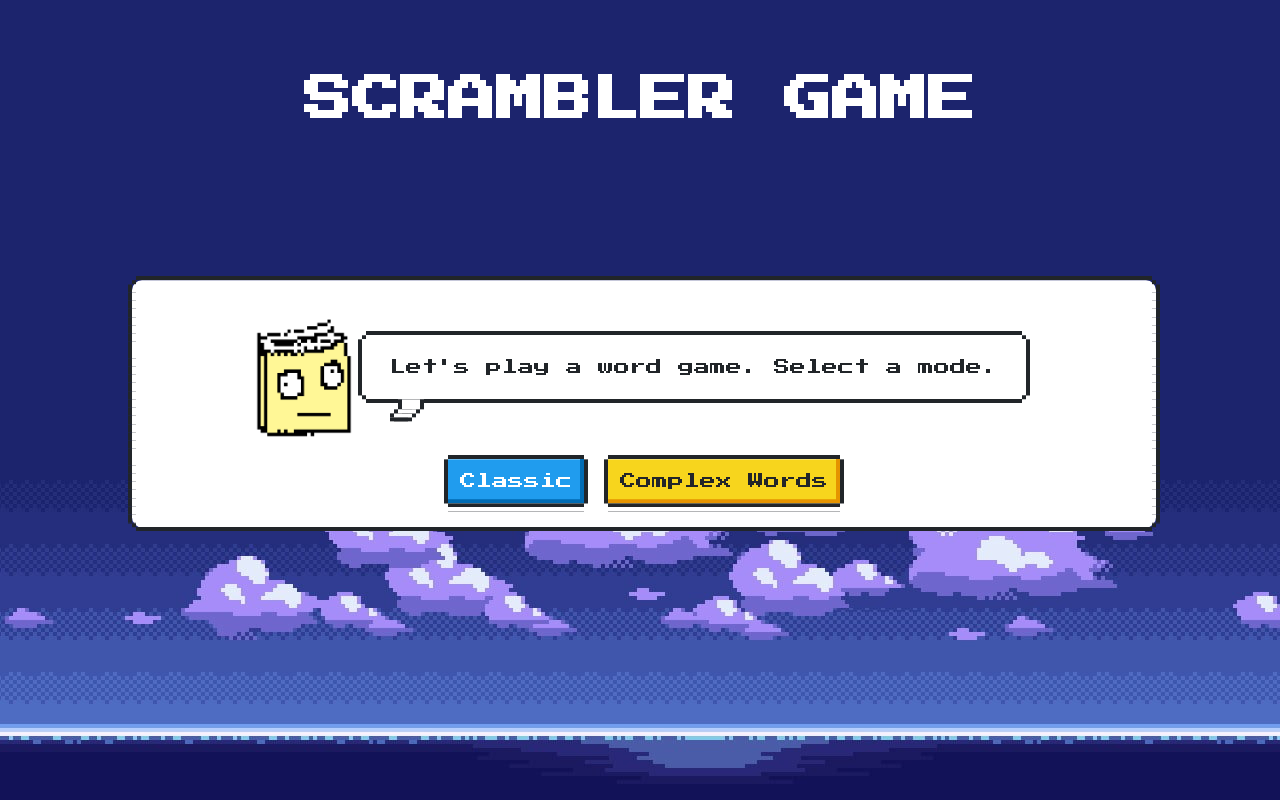
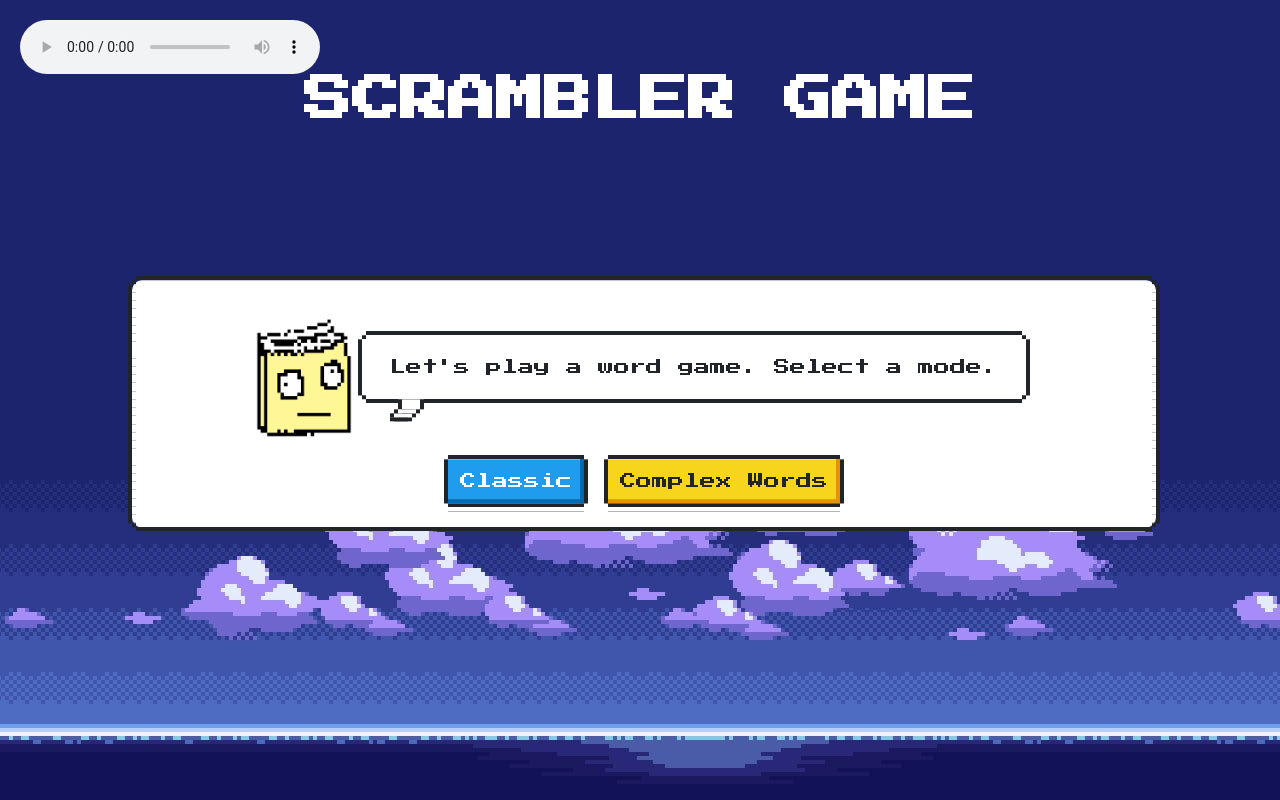
Before and after one commit to xpyrosh/wordscrambler, a React (Create React App) app: page / in a window 1280 px wide. Built offline with nearby package versions, Linux system fonts and the light colour scheme.

Commit message:
fixed a focus bug and added sound in a poor manner.. need to make a toggle button

```diff
--- a/src/App.scss
+++ b/src/App.scss
@@ -35,6 +35,16 @@ p {
         font-size: 0.8rem;
         margin-bottom: 0.5rem;
     }
+}
+
+// Music Play/Pause button
+.music-button {
+    // width: 50px;
+    // height: 50px;
+    // background: #000;
+    position: absolute;
+    left: 20px;
+    top: 20px;
 }
 
 // SCRAMBLER STYLING
--- a/src/components/Home.js
+++ b/src/components/Home.js
@@ -4,6 +4,8 @@ import PropTypes from "prop-types";
 // bookguy facial states
 import bookguy from "../img/bookguy.png";
 import bookguytalk from "../img/bookguytalk.png";
+
+import backgroundMusic from "../img/backgroundmusic.wav";
 
 import Scrambler from "./Scrambler";
 import Dialog from "./Dialog";
@@ -16,9 +18,15 @@ const Home = ({ scrambler: { mode }, setMode }) => {
     const defaultMessage = "Let's play a word game. Select a mode.";
     const [message, setMessage] = useState(defaultMessage);
     const [mascot, setMascot] = useState(bookguy);
+    const [playMusic, setPlayMusic] = useState(false);
 
     return (
         <>
+            <div className="music-button">
+                <audio autoPlay={playMusic} loop={true} controls>
+                    <source src={backgroundMusic} type="audio/wav" />
+                </audio>
+            </div>
             {mode === "menu" ? (
                 <div className="home">
                     <h1 className="title">SCRAMBLER GAME</h1>
--- a/src/components/Scrambler.js
+++ b/src/components/Scrambler.js
@@ -50,13 +50,18 @@ const Scrambler = ({
     const setFocusV2 = (words) => {
         for (let i = 0; i < words.length; i++) {
             let nextFocus;
-            for (let x = 0; x < words[i].length; x++) {
+            for (let x = 0; x <= words[i].length; x++) {
                 nextFocus = document.querySelector(
                     `textarea[name=char-${i}-${x}]`
                 );
 
                 if (!nextFocus.value) {
                     nextFocus.focus();
+                    return;
+                }
+
+                // return if we're at the last char of the last word because it crashes searching for something that doesn't exist
+                if (i === words.length - 1 && x === words[i].length - 1) {
                     return;
                 }
             }
```
Also changed, not shown: 1 other file (tests, documents, lock files or other folders).
